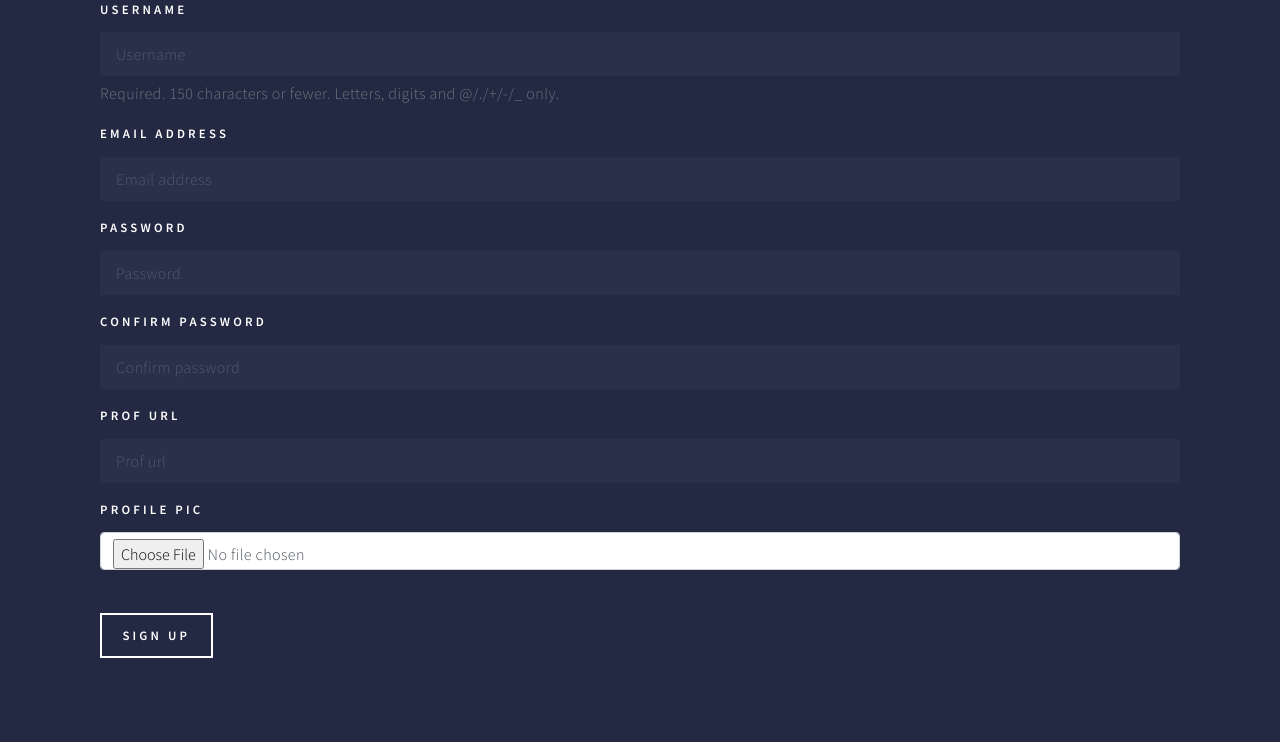
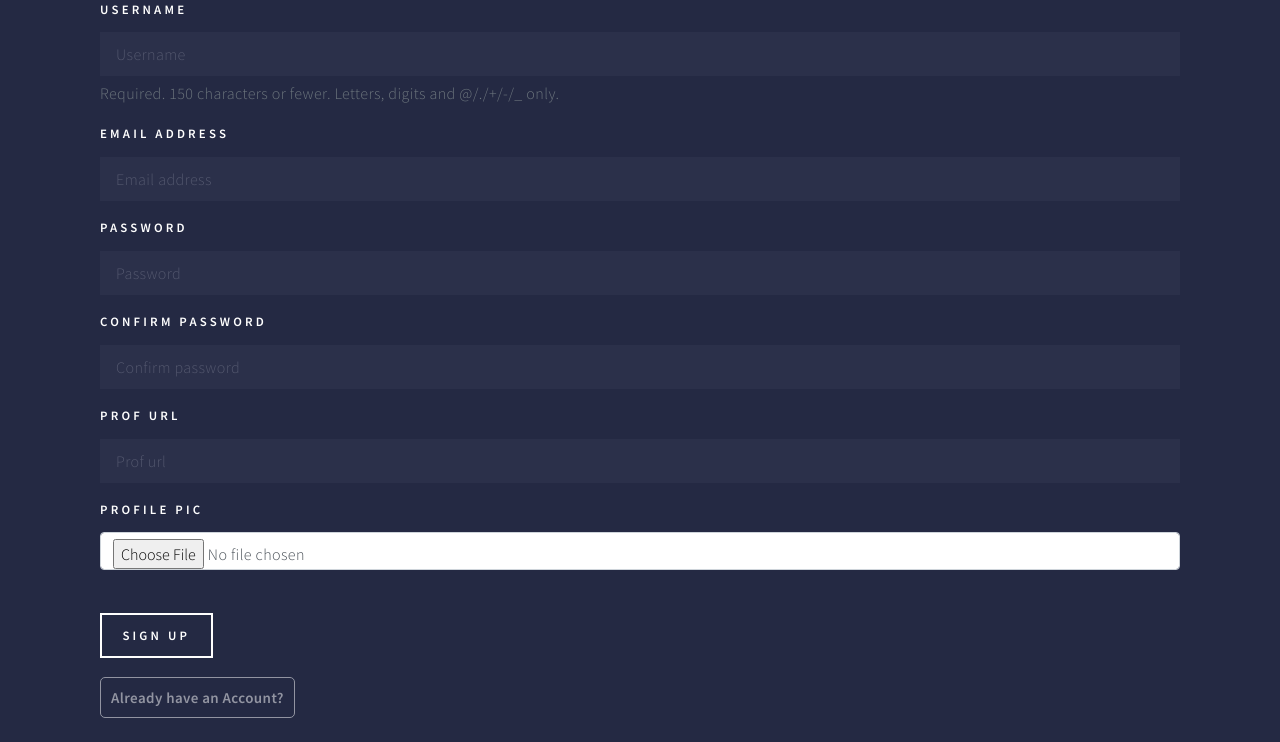
Before and after one commit to raghu1547/Articults, a Django app: page /accounts/signup/ in a window 1280 px wide. Shown: the part 203-945 px from the top of the page. Before the commit the page ends 861 px from the top, so only its background shows below. Run offline with Django 3.2, Linux system fonts and the light colour scheme; parts of the project's set-up code (start-up, migrations or seed data) failed here and were passed over; some libraries are stand-ins or nearby versions.

Commit message:
changed ui

```diff
--- a/my_site/accounts/templates/accounts/register.html
+++ b/my_site/accounts/templates/accounts/register.html
@@ -18,6 +18,9 @@
         {% bootstrap_form profile_form %}
         <br>
         <input type="submit" class="btn btn-success" value="Sign Up">
+        <small class="text-muted ml-2" id="log1">
+            <br><br><a class="mkbut" href="{% url 'accounts:login' %}">Already have an Account?</a>
+          </small>
     </form>
 </div>
 {% endblock %}
```
